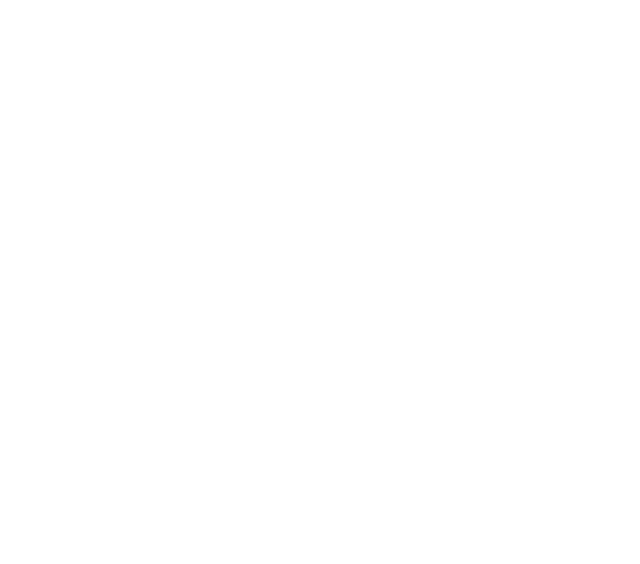
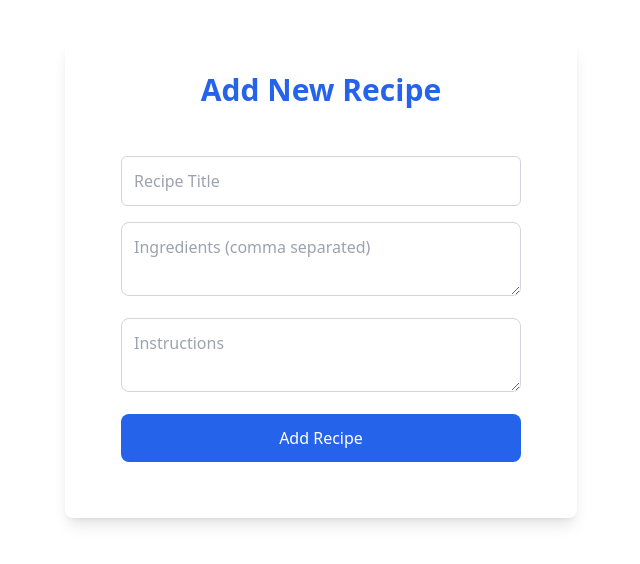
Before and after one commit to Nuelz1/alx-fe-reactjs, a React app in the folder recipe-sharing-platform/: page /add-recipe in a window 1280 px wide. Before the commit this address had no page. Shown: the top 564 px of the page, without its empty margins (319-959 px from the left). Built offline with nearby package versions, Linux system fonts and the light colour scheme; the HTML template or start-up script is replaced by a standard one.

Commit message:
Added the AddRecipeForm component

```diff
--- a/recipe-sharing-platform/src/App.jsx
+++ b/recipe-sharing-platform/src/App.jsx
@@ -1,6 +1,8 @@
 import { BrowserRouter as Router, Route, Routes } from 'react-router-dom';
 import HomePage from './components/HomePage';
 import RecipeDetail from './components/RecipeDetail';
+import AddRecipeForm from './components/AddRecipeForm';
+
 
 function App() {
   return (
@@ -8,8 +10,12 @@
       <Routes>
         <Route path="/" element={<HomePage />} />
         <Route path="/recipes/:id" element={<RecipeDetail />} />
+        <Route path="/add-recipe" element={<AddRecipeForm />} />
+        <Route path="*" element={<div className="p-10 text-red-500">Page Not Found: {window.location.pathname}</div>} />
       </Routes>
     </Router>
+
+
   );
 }
 
--- /dev/null
+++ b/recipe-sharing-platform/src/components/AddRecipeForm.jsx
@@ -0,0 +1,102 @@
+import { useState } from "react";
+
+const AddRecipeForm = () => {
+  const [title, setTitle] = useState("");
+  const [ingredients, setIngredients] = useState("");
+  const [instructions, setInstructions] = useState("");
+  const [error, setError] = useState(null);
+
+  const validateForm = () => {
+    if (!title.trim() || !ingredients.trim() || !instructions.trim()) {
+      return "All fields are required.";
+    }
+
+    const ingredientsArray = ingredients
+      .split(",")
+      .map((item) => item.trim())
+      .filter((item) => item !== "");
+
+    if (ingredientsArray.length < 2) {
+      return "Please include at least two ingredients (separated by commas).";
+    }
+
+    return null;
+  };
+
+  const handleSubmit = (e) => {
+    e.preventDefault();
+
+    const validationError = validateForm();
+
+    if (validationError) {
+      setError(validationError);
+      return;
+    }
+
+    // Clear errors
+    setError(null);
+
+    console.log({title, ingredients, instructions});
+
+    const newRecipe = {
+      title: title.trim(),
+      ingredients: ingredients
+        .split(",")
+        .map((item) => item.trim())
+        .filter((item) => item !== ""),
+      instructions: instructions.trim(),
+    };
+
+    console.log(newRecipe);
+
+    // Reset form
+    setTitle("");
+    setIngredients("");
+    setInstructions("");
+  };
+
+  return (
+    <div className="container mx-auto p-4 max-w-lg my-10 sm:p-8 bg-white shadow-lg rounded-lg">
+      <h2 className="text-3xl font-bold mb-6 text-center text-blue-600">
+        Add New Recipe
+      </h2>
+
+      <form onSubmit={handleSubmit} className="bg-white rounded-lg p-6">
+        <input
+          type="text"
+          placeholder="Recipe Title"
+          value={title}
+          onChange={(e) => setTitle(e.target.value)}
+          className="w-full p-3 mb-4 border border-gray-300 rounded-md focus:outline-none focus:ring-2 focus:ring-blue-500"
+        />
+
+        <textarea
+          placeholder="Ingredients (comma separated)"
+          value={ingredients}
+          onChange={(e) => setIngredients(e.target.value)}
+          className="w-full p-3 mb-4 border border-gray-300 rounded-lg focus:outline-none focus:ring-2 focus:ring-blue-500"
+        />
+
+        <textarea
+          placeholder="Instructions"
+          value={instructions}
+          onChange={(e) => setInstructions(e.target.value)}
+          className="w-full p-3 mb-4 border border-gray-300 rounded-lg focus:outline-none focus:ring-2 focus:ring-blue-500"
+        />
+
+        {error && (
+          <p className="text-red-500 text-sm mb-4">{error}</p>
+        )}
+
+        <button
+          type="submit"
+          className="w-full bg-blue-600 text-white py-3 px-8 rounded-lg hover:bg-blue-700 transition"
+        >
+          Add Recipe
+        </button>
+      </form>
+    </div>
+  );
+};
+
+export default AddRecipeForm;
--- a/recipe-sharing-platform/src/components/HomePage.jsx
+++ b/recipe-sharing-platform/src/components/HomePage.jsx
@@ -33,6 +33,16 @@
           </div>
         ))}
       </div>
+
+      <div className="flex justify-between items-start mb-8 p-5 bg-blue-50 rounded-lg shadow-lg mt-10">
+        <h1 className="text-3xl font-bold">Your Own Recipe?</h1>
+        <Link
+             to="/add-recipe"
+            className="bg-green-500 text-white px-4 py-2 rounded hover:bg-green-600 transition"
+        >
+            + Add New Recipe
+  </Link>
+</div>
     </div>
   );
 };
```
